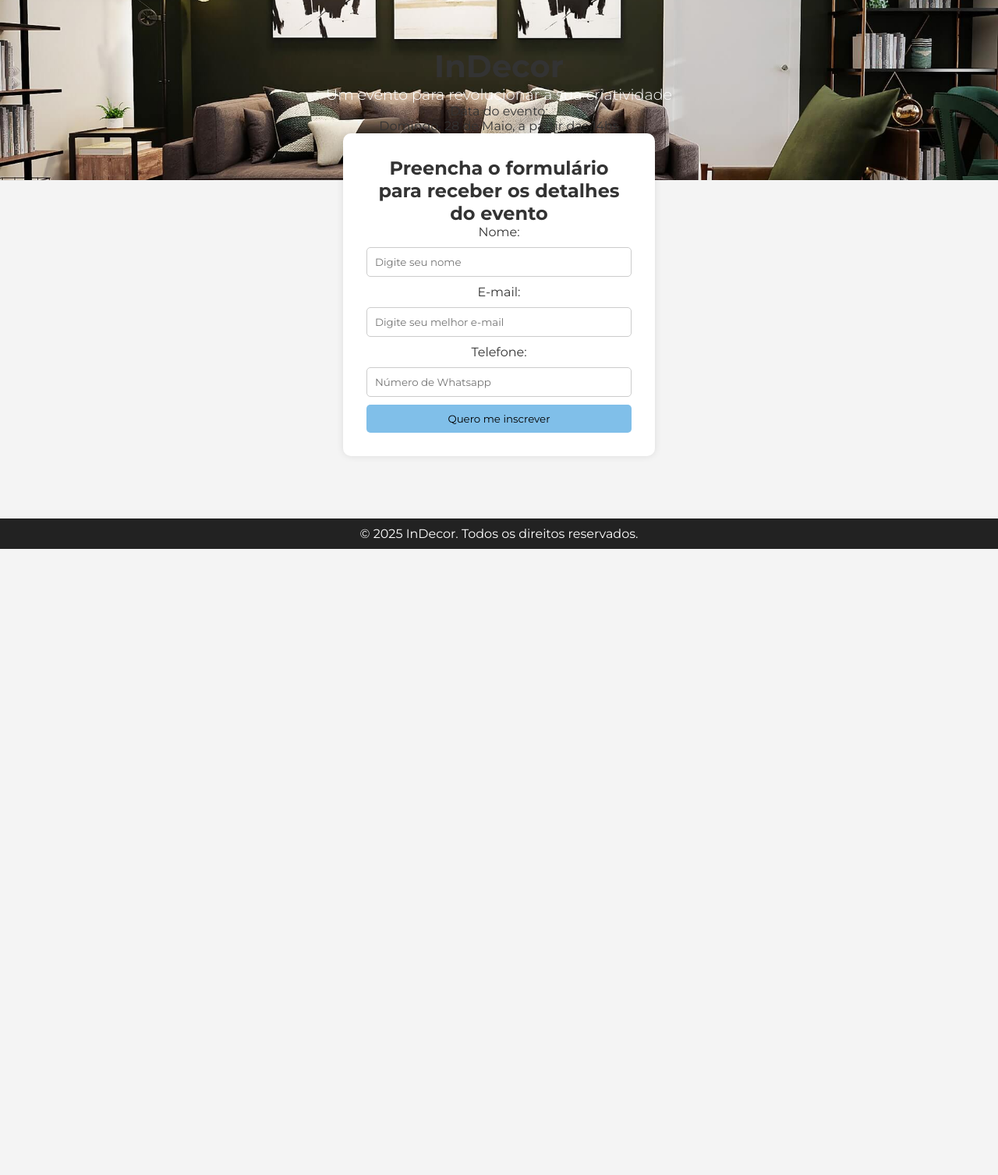
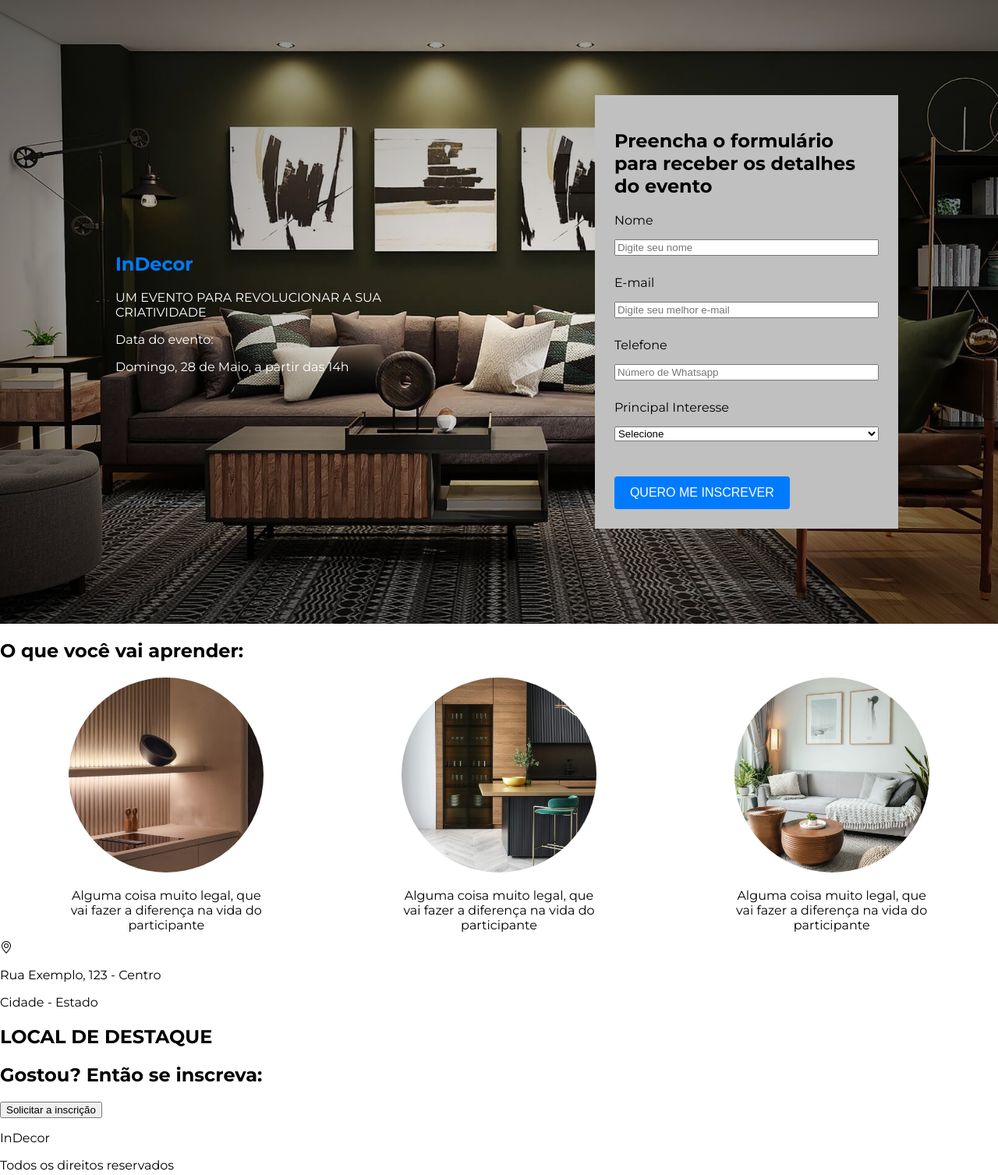
Before and after one commit to simonequeiroz/projeto-indecor, a plain HTML site: page index.html in a window 1280 px wide. Shown: the whole page at 78% size. Before the commit the page ends 800 px from the top, so only its background shows below. Drawn offline with nearby package versions, Linux system fonts and the light colour scheme.

Commit message:
Adiciona estrutura inicial do projeto InDecor

```diff
--- a/css/styles.css
+++ b/css/styles.css
@@ -1,105 +1,111 @@
-/* Reset de estilos para garantir consistência entre navegadores */
-* {
-  margin: 0;
-  padding: 0;
-  box-sizing: border-box;
-  font-family: 'Montserrat', sans-serif;
+body {
+  font-family: 'Montserrat', sans-serif; /* Define a fonte padrão para todo o corpo */
+  margin: 0; /* Remove a margem padrão do corpo */
+  padding: 0; /* Remove o preenchimento padrão do corpo */
 }
 
-/* Estilização do corpo da página */
-body {
-  background-color: #f4f4f4;
-  color: #333;
-  text-align: center;
+/* Estilos da seção Hero (principal) */
+.hero {
+  background-image: radial-gradient(rgba(0, 0, 0, 0), rgba(0, 0, 0, 0.6)), url('../img/hrz-5.jpg'); /* Define a imagem de fundo com gradiente radial */
+  background-size: cover; /* Garante que a imagem cubra todo o espaço */
+  background-position: center; /* Centraliza a imagem */
+  height: 100vh; /* Define a altura para ocupar a tela inteira */
+  display: flex; /* Usa Flexbox para alinhar conteúdo */
+  align-items: center; /* Alinha verticalmente */
+  justify-content: center; /* Alinha horizontalmente */
+  color: #fff; /* Define a cor do texto para branco */
+  background-repeat: no-repeat; /* Impede repetição da imagem de fundo */
 }
 
-/* Estilização do cabeçalho */
-header {
-  background: url(/img/hrz-5.jpg) no-repeat center center/cover;
-  padding: 60px 20px;
-  position: relative;
-
+.hero-content {
+  display: flex; /* Usa Flexbox */
+  width: 80%; /* Define largura para 80% da tela */
+  max-width: 1200px; /* Define largura máxima */
+  justify-content: space-between; /* Distribui espaço entre elementos */
+  align-items: center; /* Alinha verticalmente */
 }
 
-.header-container {
-  max-width: 800px;
-  margin: 0 auto;
-
+.hero-text {
+  width: 45%; /* Define largura para 45% do conteúdo Hero */
+  text-align: left; /* Alinha texto à esquerda */
+  padding-left: 20px; /* Adiciona espaçamento à esquerda */
 }
 
-/* Estilo do título principal */
-h1 {
-  font-size: 2.5rem;
-  color: var(#80bfe9);
+.hero-title {
+  color: #007bff; /* Define a cor do título Hero */
 }
 
-/* Estilo do subtítulo */
-.subtitle {
-  font-size: 1.2rem;
-  font-weight: 300;
-  color: #fff;
+.hero-form {
+  width: 38%; /* Define largura para 38% do conteúdo Hero */
+  background-color: #c0c0c0; /* Define a cor de fundo do formulário */
+  color: #000000; /* Define a cor do texto do formulário */
+  padding: 25px; /* Adiciona preenchimento interno */
+  border-radius: 0px; /* Adiciona bordas arredondadas */
+  box-sizing: border-box; /* Garante que padding não afete a largura total */
+  align-self: center; /* Centraliza verticalmente */
 }
 
-/* Seção do formulário */
-.form-section {
-  padding: 40px 20px;
-  position: relative;
+.hero-form h2 {
+  margin-bottom: 20px; /* Define margem inferior do título do formulário */
 }
 
-.form-container {
-  background: white;
-  padding: 30px;
-  border-radius: 10px;
-  max-width: 400px;
-  margin: -100px auto 20px;
-  box-shadow: 0px 0px 10px rgba(0, 0, 0, 0.1);
-  position: relative;
+.form-row {
+  display: flex; /* Usa Flexbox */
+  flex-direction: column; /* Alinha elementos verticalmente */
+  margin-bottom: 25px; /* Define margem inferior das linhas do formulário */
 }
 
-/* Estilos dos campos de entrada */
-input, select {
-  width: 100%;
-  padding: 10px;
-  margin: 10px 0;
-  border: 1px solid #ccc;
-  border-radius: 5px;
+.form-row label {
+  margin-bottom: 15px; /* Define margem inferior dos rótulos */
 }
 
-/* Botão de envio */
-button {
-  width: 100%;
-  padding: 10px;
-  background-color: #80bfe9;
-  color: var(#000000);
+.hero-form input, {
+.hero-form select,
+.hero-form button
+  width: 100%; /* Define largura para 100% da linha */
+  padding: 1
+}
+.submit-btn {
+  background-color: #007bff; /* Cor azul */
+  color: #fff;
+  cursor: pointer;
+  padding: 12px 20px;
+  font-size: 16px;
   border: none;
-  border-radius: 5px;
-  cursor: pointer;
-  transition: background 0.3s ease;
+  border-radius: 4px;
+  margin-top: 20px; /* Adicionado para espaçamento */
+}
+.
+.learn {
+  text-align: center;
+  padding: 40px 20px;
 }
 
-button:hover {
-  background-color: #69c6eb;
+.learn-items {
+  display: flex;
+  justify-content: space-around;
+  margin-top: 20px;
 }
 
-/* Seção de imagens */
-.image-section {
+.learn-item {
   display: flex;
-  justify-content: center;
-  gap: 20px;
-  flex-wrap: wrap;
-  padding: 20px;
+  flex-direction: column;
+  align-items: center;
+  text-align: center;
+  flex-grow: 1;
+  margin: 0 10px;
 }
 
-.image-section img {
-  width: 200px;
-  border-radius: 10px;
-  box-shadow: 0px 0px 10px rgba(0, 0, 0, 0.1);
+.learn-item img {
+  width: 250px; /* Tamanho fixo */
+  height: 250px; /* Tamanho fixo */
+  border-radius: 50%;
+  object-fit: cover; /* Garante que a imagem cubra o círculo sem distorção */
+  margin-bottom: 10px;
 }
 
-/* Estilização do rodapé */
-footer {
-  background-color: #222;
-  color: white;
-  padding: 10px;
-  margin-top: 20px;
+.learn-item p {
+  width: 250px; /* Garante que o texto tenha a mesma largura da imagem */
+  text-align: center; /* Centraliza o texto */
+  margin: 10px 0; /* Adiciona margem vertical */
 }
--- a/index.html
+++ b/index.html
@@ -1,71 +1,101 @@
 <!DOCTYPE html>
-<html lang="pt-BR">
+<html lang="en">
 <head>
-    <meta charset="UTF-8">
-    <!-- Garante compatibilidade com versões antigas do Internet Explorer -->
-    <meta http-equiv="X-UA-Compatible" content="IE=edge">
-    <!-- Ajusta a visualização para dispositivos móveis -->
-    <meta name="viewport" content="width=device-width, initial-scale=1.0">
+    <meta charset="UTF-8" />
+    <meta http-equiv="X-UA-Compatible" content="IE=edge" />
+    <meta name="viewport" content="width=device-width, initial-scale=1.0" />
     <title>InDecor</title>
-
-    <!-- Importação da fonte Montserrat do Google Fonts -->
-    <link rel="preconnect" href="https://fonts.googleapis.com">
-    <link rel="preconnect" href="https://fonts.gstatic.com" crossorigin>
-    <link href="https://fonts.googleapis.com/css2?family=Montserrat:wght@300;400;600;700&display=swap" rel="stylesheet">
-
-    <!-- Importação de ícones do Bootstrap -->
-    <link rel="stylesheet" href="https://cdn.jsdelivr.net/npm/bootstrap-icons/font/bootstrap-icons.css">
-
-    <!-- Importação do arquivo CSS externo -->
-    <link rel="stylesheet" href="css/styles.css">
+    <link rel="stylesheet" href="css/styles.css" />
+    <link rel="preconnect" href="https://fonts.googleapis.com" />
+    <link rel="preconnect" href="https://fonts.gstatic.com" crossorigin />
+    <link
+        href="https://fonts.googleapis.com/css2?family=Montserrat:ital,wght@0,100;0,200;0,300;0,400;0,500;0,600;0,700;0,800;0,900;1,100;1,200;1,300;1,400;1,500;1,600;1,700;1,800;1,900&display=swap"
+        rel="stylesheet"
+    />
+    <link
+        rel="stylesheet"
+        href="https://cdn.jsdelivr.net/npm/bootstrap-icons@1.8.1/font/bootstrap-icons.css"
+    />
 </head>
 <body>
-
-    <!-- Cabeçalho do site -->
-    <header>
-        <div class="header-container">
-            <h1>InDecor</h1>
-            <p class="subtitle">Um evento para revolucionar a sua criatividade</p>
-            <p>
-            <p>Data do evento: <p>
-            </p>
-            <p>
-              <p>Domingo, 28 de Maio, a partir das 14hs </p>
-
-            </p>
-
+    <section class="hero">
+        <div class="hero-content">
+            <div class="hero-text">
+                <h1 class="hero-title">InDecor</h1>
+                <p>UM EVENTO PARA REVOLUCIONAR A SUA CRIATIVIDADE</p>
+                <p>Data do evento:</p>
+                <p>Domingo, 28 de Maio, a partir das 14h</p>
+            </div>
+            <div class="hero-form">
+                <h2>Preencha o formulário para receber os detalhes do evento</h2>
+                <form>
+                    <div class="form-row">
+                        <label for="nome">Nome</label>
+                        <input type="text" id="nome" placeholder="Digite seu nome" />
+                    </div>
+                    <div class="form-row">
+                        <label for="email">E-mail</label>
+                        <input type="email" id="email" placeholder="Digite seu melhor e-mail" />
+                    </div>
+                    <div class="form-row">
+                        <label for="telefone">Telefone</label>
+                        <input type="tel" id="telefone" placeholder="Número de Whatsapp" />
+                    </div>
+                    <div class="form-row">
+                        <label for="interesse">Principal Interesse</label>
+                        <select id="interesse">
+                            <option value="">Selecione</option>
+                            <option value="design">Design de Interiores</option>
+                            <option value="arquitetura">Arquitetura</option>
+                            <option value="decoracao">Decoração</option>
+                        </select>
+                    </div>
+                    <button type="submit" class="submit-btn">QUERO ME INSCREVER</button>
+                </form>
+            </div>
         </div>
-    </header>
-
-    <!-- Seção de formulário -->
-    <section class="form-section">
-        <div class="form-container">
-            <h2>Preencha o formulário para receber os detalhes do evento</h2>
-            <form action="#" method="POST">
-                <!-- Campo para nome -->
-                <label for="name">Nome:</label>
-                <input type="text" id="name" name="name" placeholder="Digite seu nome" required>
-
-                <!-- Campo para e-mail -->
-                <label for="email">E-mail:</label>
-                <input type="email" id="email" name="email" placeholder="Digite seu melhor e-mail" required>
-
-                <!-- Campo de seleção para tipo de serviço -->
-                <label for="telefone">Telefone:</label>
-                <input type="telefone" id="telefone"
-                name="Telefone" placeholder="Número de Whatsapp" required=>
-
-
-    <!-- Botão de envio -->
-    <button type="submit">Quero me inscrever</button>
-      </form>
-    </div>
     </section>
 
-    <!-- Rodapé do site -->
+    <section class="learn">
+        <h2>O que você vai aprender:</h2>
+        <div class="learn-items">
+            <div class="learn-item">
+                <img src="/img/sqr-1.jpg" alt="Ambiente 1" />
+                <p>Alguma coisa muito legal, que vai fazer a diferença na vida do participante</p>
+            </div>
+            <div class="learn-item">
+                <img src="/img/sqr-2.jpg" alt="Ambiente 2" />
+                <p>Alguma coisa muito legal, que vai fazer a diferença na vida do participante</p>
+            </div>
+            <div class="learn-item">
+                <img src="/img/sqr-3.jpg" alt="Ambiente 3" />
+                <p>Alguma coisa muito legal, que vai fazer a diferença na vida do participante</p>
+            </div>
+        </div>
+    </section>
+
+    <section class="highlight">
+        <div class="highlight-content">
+            <div class="highlight-info">
+                <i class="bi bi-geo-alt"></i>
+                <p>Rua Exemplo, 123 - Centro</p>
+                <p>Cidade - Estado</p>
+            </div>
+            <div class="highlight-text">
+                <h2>LOCAL DE DESTAQUE</h2>
+            </div>
+        </div>
+              </div>
+    </section>
+
+    <section class="subscribe">
+        <h2>Gostou? Então se inscreva:</h2>
+        <button>Solicitar a inscrição</button>
+    </section>
+
     <footer>
-        <p>&copy; 2025 InDecor. Todos os direitos reservados.</p>
+        <p>InDecor</p>
+        <p>Todos os direitos reservados</p>
     </footer>
-
 </body>
 </html>
```
